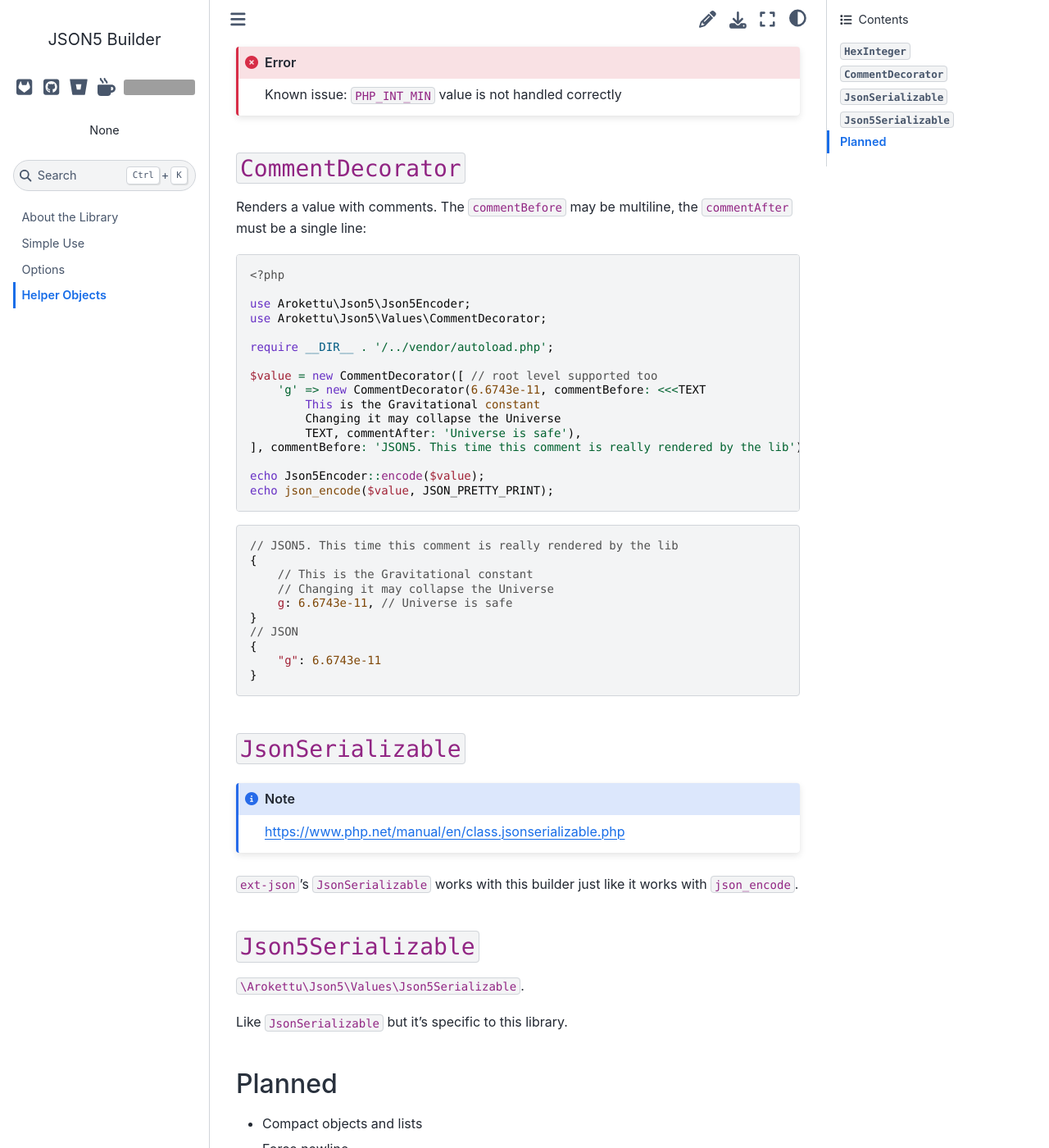
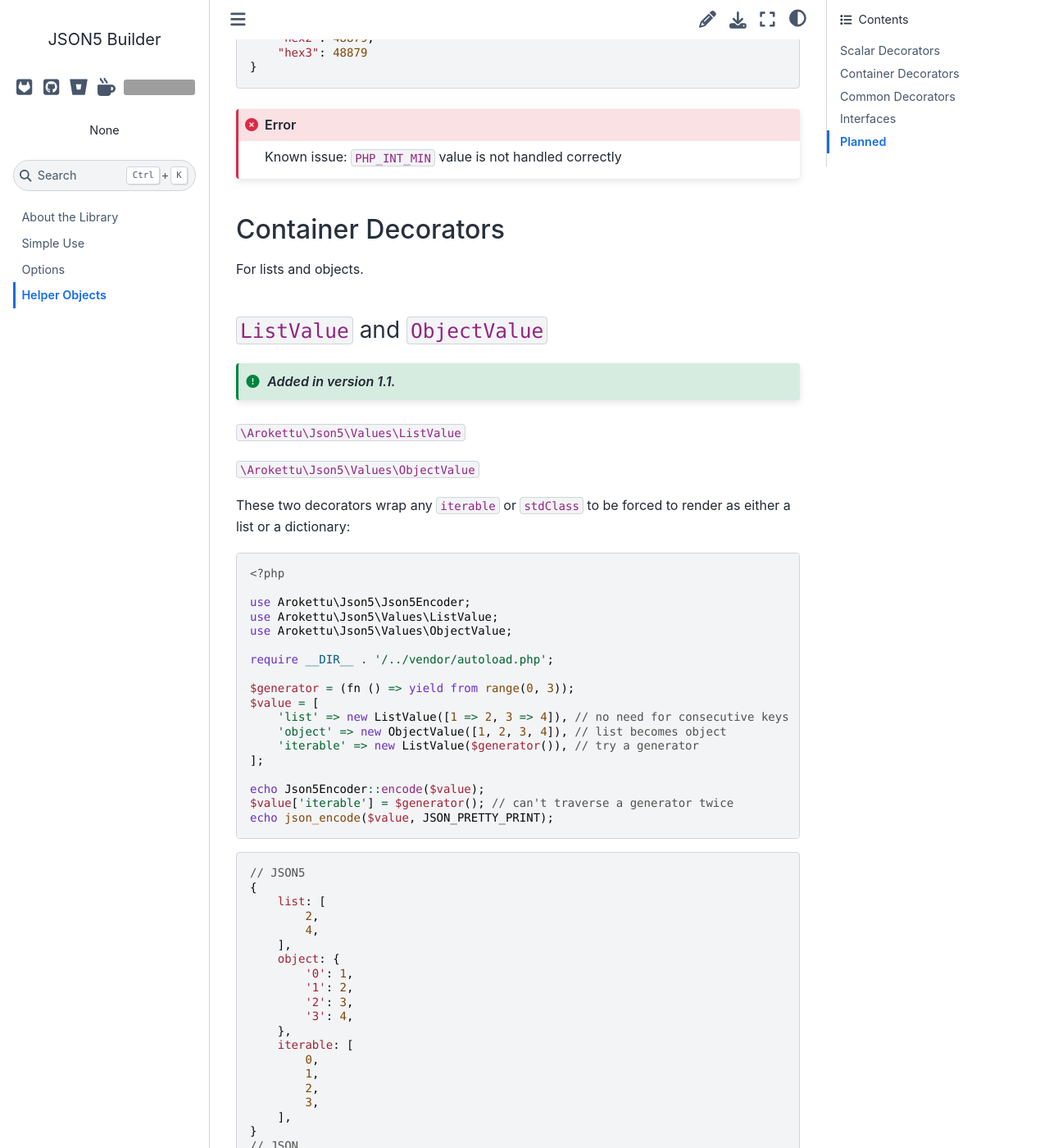
Before and after one commit to arokettu/json5-builder, a Sphinx documentation site: the page built from docs/objects.rst, in a window 1280 px wide and 1400 px high, scrolled down 925 px. Shown: the whole window at 82% size. Built offline with Sphinx 7.4.7 and the Sphinx Book theme 1.1.4, drawn with Linux system fonts in a browser that asks for light colours; some of the changed text lies outside the part shown; grey boxes are pictures that could not be loaded.

Commit message:
Document List/ObjectValue

```diff
--- a/docs/objects.rst
+++ b/docs/objects.rst
@@ -9,8 +9,11 @@ The helper objects allow you control how specific values are rendered.
 They are also designed to be JSON-transparent so you can get an equivalent JSON file by using ``json_encode()``.
 This compatibility may be broken by some planned objects.
 
+Scalar Decorators
+=================
+
 ``HexInteger``
-==============
+--------------
 
 .. versionadded:: 1.1 ``$padding``
 
@@ -47,8 +50,91 @@ Renders an integer in a hexadecimal form::
 
 .. error:: Known issue: ``PHP_INT_MIN`` value is not handled correctly
 
+Container Decorators
+====================
+
+For lists and objects.
+
+``ListValue`` and ``ObjectValue``
+---------------------------------
+
+.. versionadded:: 1.1
+
+``\Arokettu\Json5\Values\ListValue``
+
+``\Arokettu\Json5\Values\ObjectValue``
+
+These two decorators wrap any ``iterable`` or ``stdClass`` to be forced to render as either a list or a dictionary::
+
+    <?php
+
+    use Arokettu\Json5\Json5Encoder;
+    use Arokettu\Json5\Values\ListValue;
+    use Arokettu\Json5\Values\ObjectValue;
+
+    require __DIR__ . '/../vendor/autoload.php';
+
+    $generator = (fn () => yield from range(0, 3));
+    $value = [
+        'list' => new ListValue([1 => 2, 3 => 4]), // no need for consecutive keys
+        'object' => new ObjectValue([1, 2, 3, 4]), // list becomes object
+        'iterable' => new ListValue($generator()), // try a generator
+    ];
+
+    echo Json5Encoder::encode($value);
+    $value['iterable'] = $generator(); // can't traverse a generator twice
+    echo json_encode($value, JSON_PRETTY_PRINT);
+
+.. code-block:: json5
+
+    // JSON5
+    {
+        list: [
+            2,
+            4,
+        ],
+        object: {
+            '0': 1,
+            '1': 2,
+            '2': 3,
+            '3': 4,
+        },
+        iterable: [
+            0,
+            1,
+            2,
+            3,
+        ],
+    }
+    // JSON
+    {
+        "list": [
+            2,
+            4
+        ],
+        "object": {
+            "0": 1,
+            "1": 2,
+            "2": 3,
+            "3": 4
+        },
+        "iterable": [
+            0,
+            1,
+            2,
+            3
+        ]
+    }
+
+.. note::
+    If an iterable wrapped by an instance of ``ObjectValue`` (and similar object wrappers) has duplicate keys,
+    your JSON5 file will have duplicate keys too.
+
+Common Decorators
+=================
+
 ``CommentDecorator``
-====================
+--------------------
 
 Renders a value with comments. The ``commentBefore`` may be multiline, the ``commentAfter`` must be a single line::
 
@@ -83,15 +169,18 @@ Renders a value with comments. The ``commentBefore`` may be multiline, the ``com
         "g": 6.6743e-11
     }
 
+Interfaces
+==========
+
 ``JsonSerializable``
-====================
+--------------------
 
 .. note:: https://www.php.net/manual/en/class.jsonserializable.php
 
 ``ext-json``'s ``JsonSerializable`` works with this builder just like it works with ``json_encode``.
 
 ``Json5Serializable``
-=====================
+---------------------
 
 ``\Arokettu\Json5\Values\Json5Serializable``.
 
```
Also changed, not shown: docs/about.rst (+7 -0 lines).
